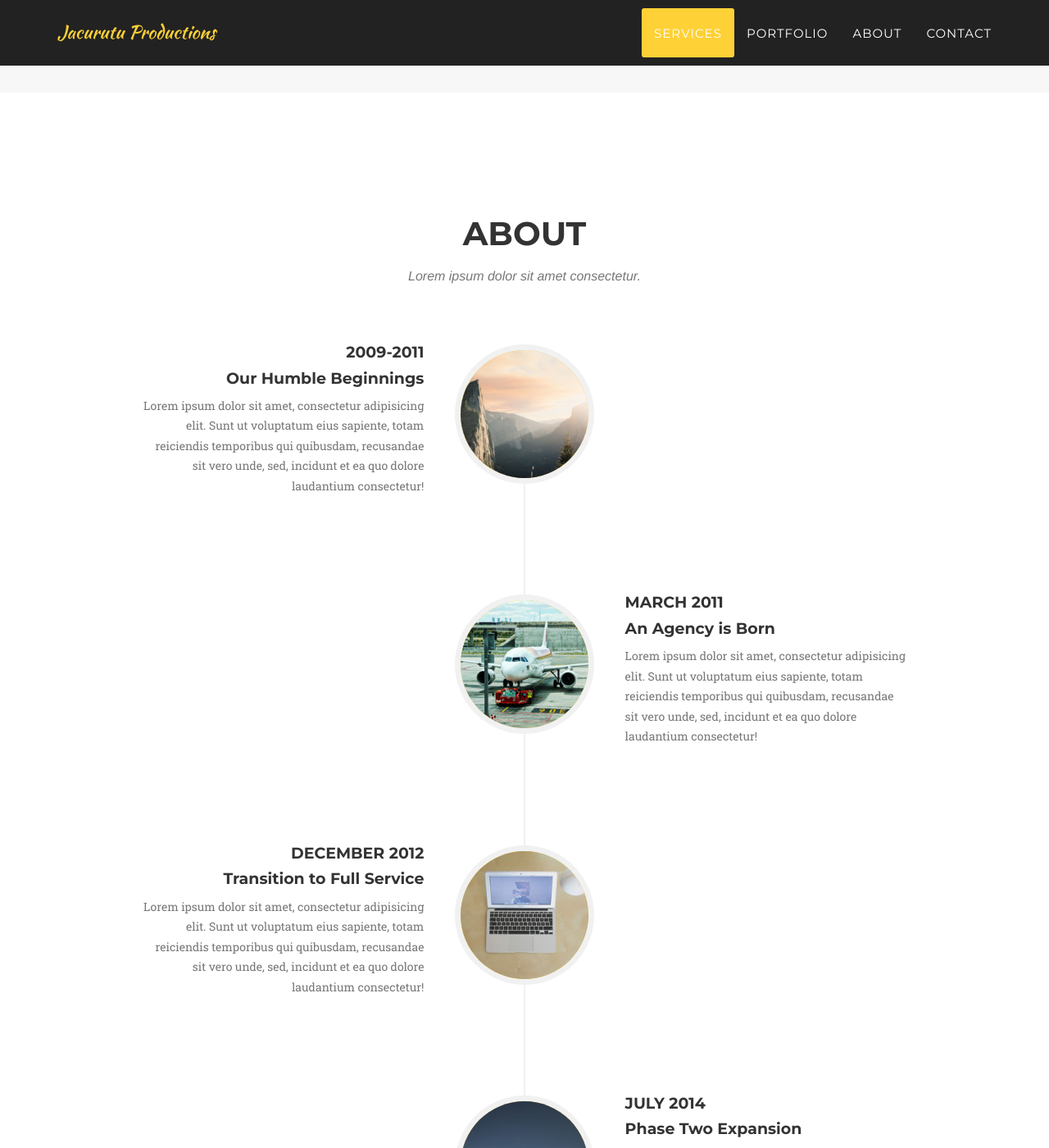
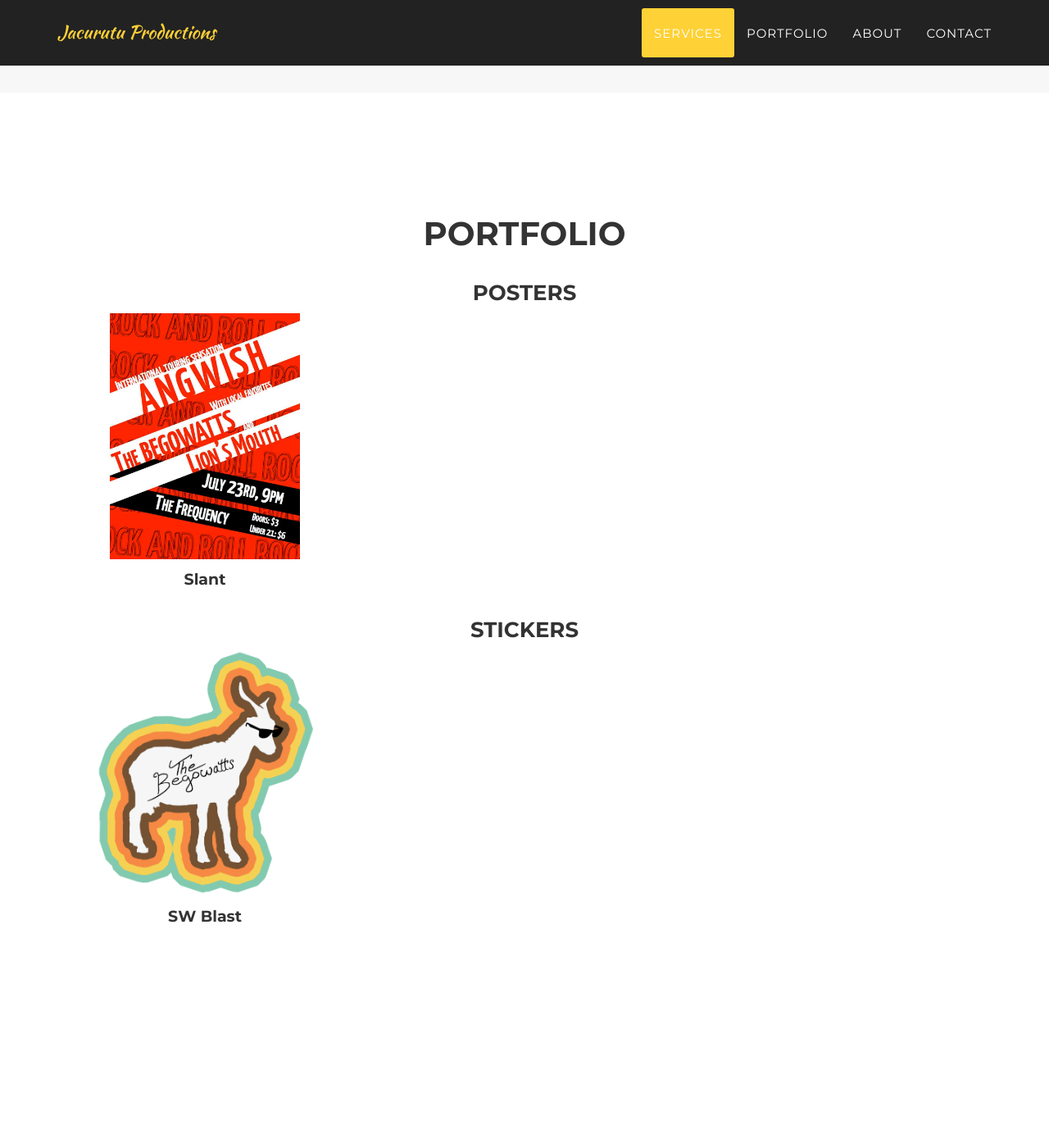
Before and after one commit to eigenbrot/jacurutu, a Jekyll site: the page built from index.html, in a window 1280 px wide and 1400 px high, scrolled down 1494 px. Shown: the whole window at 82% size. Built offline with Jekyll 4.4.1, drawn with Linux system fonts in a browser that asks for light colours; some web fonts are replaced.

Commit message:
Added framework for making portfolio.
Pretty cool if you ask me!

```diff
--- /dev/null
+++ b/_includes/portfolio.html
@@ -0,0 +1,35 @@
+<!-- Services Section -->
+    <section id="portfolio">
+        <div class="container">
+            <div class="row">
+                <div class="col-lg-12 text-center">
+                    <h2 class="section-heading">Portfolio</h2>
+                </div>
+                <div class="col-lg-12 text-center">
+                    <h3 class="section-heading">Posters</h2>
+                </div>
+            </div>
+            <div class="row text-center">
+              {% for poster in site.data.information.posters %}
+                <div class="col-md-4">
+                  <img src="{{ poster.image }}" style="height:300px">
+                  <h4 class="service-heading">{{ poster.title }}<h4>
+                </div>
+              {% endfor %}
+           </div>
+           <div class="row">
+           <div class="col-lg-12 text-center">
+                    <h3 class="section-heading">Stickers</h2>
+           </div>
+           </div>
+           <div class="row text-center">
+              {% for sticker in site.data.information.stickers %}
+                <div class="col-md-4">
+                  <img src="{{ sticker.image }}" style="height:300px">
+                  <h4 class="service-heading">{{ sticker.title }}<h4>
+                </div>
+              {% endfor %}
+           </div>
+
+       </div>
+    </section>
--- a/_layouts/default.html
+++ b/_layouts/default.html
@@ -8,6 +8,7 @@
 
     {% include header.html %}
     {% include services_grid.html %}
+    {% include portfolio.html %}
     {% include about.html %}
     {% include contact.html %}
     {% include footer.html %}
```
Also changed, not shown: _data/information.yml (+8 -0 lines).
